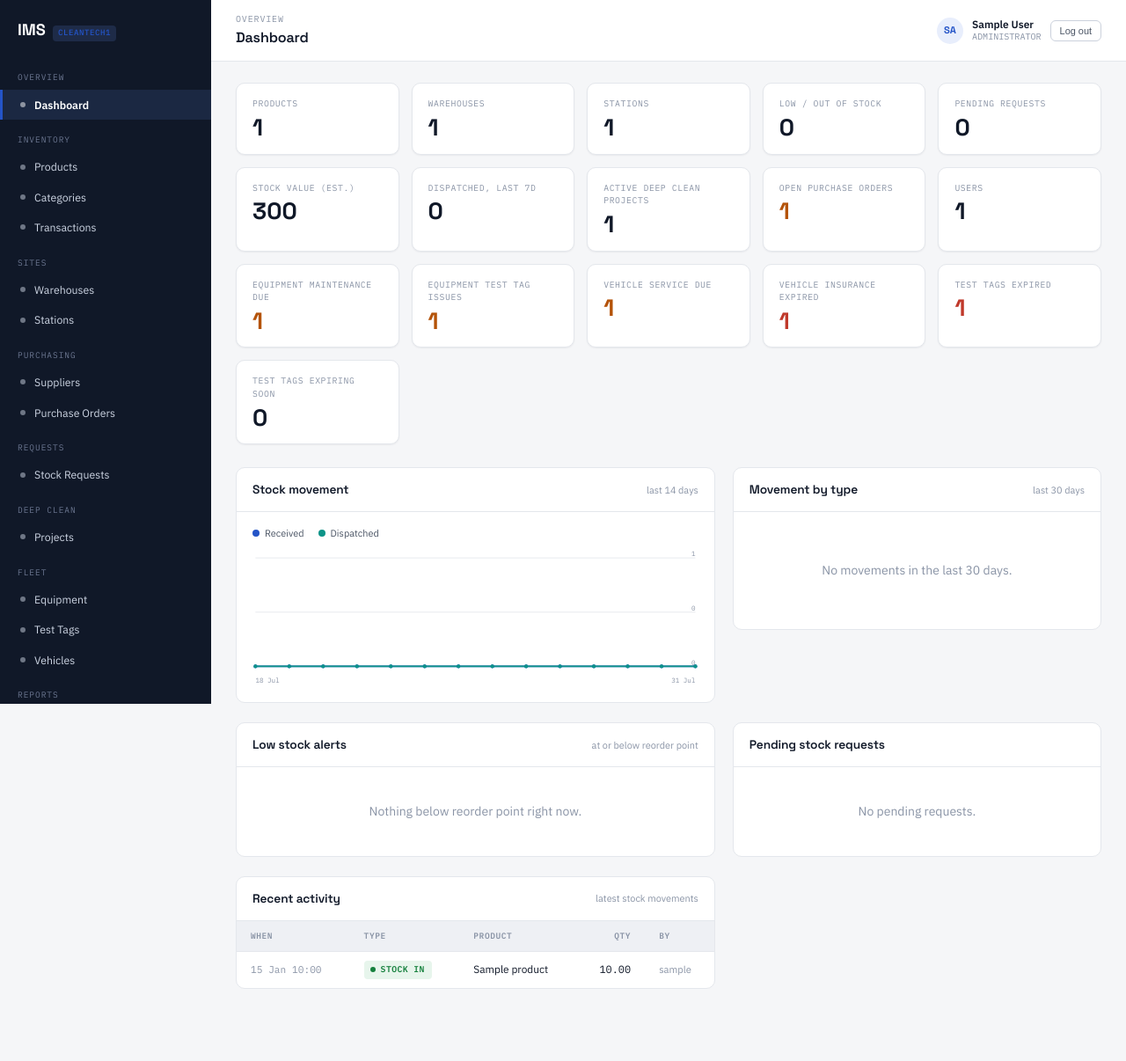
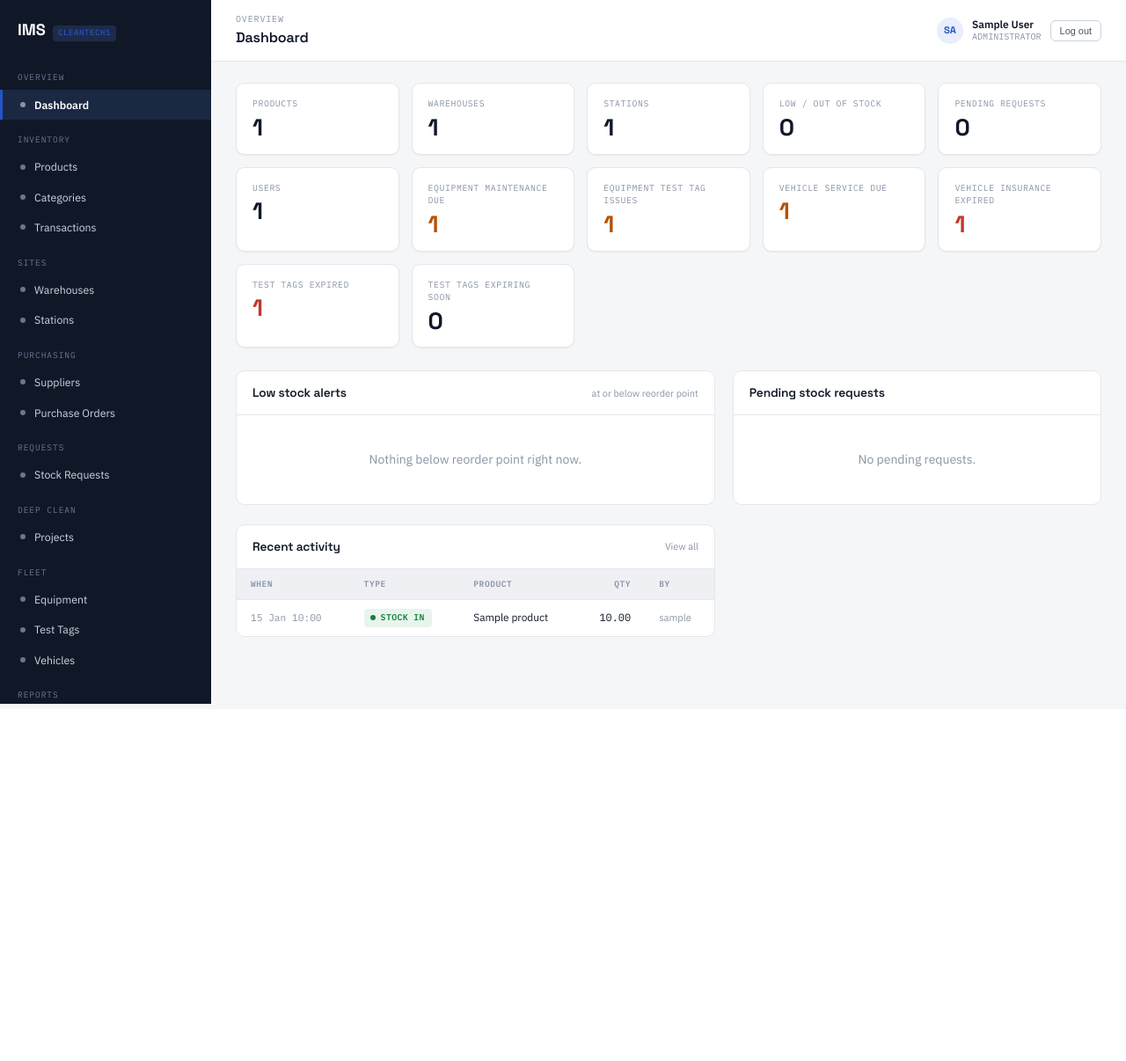
Before and after one commit to the-roshandahal/IMSDjango, a Django app: page / in a window 1280 px wide. Shown: the whole page at 88% size. After the commit the page ends 800 px from the top, so only its background shows below. Run offline with Django 5.2, Linux system fonts and the light colour scheme; a user stored in the database is signed in; tables that the repository leaves empty hold one stand-in row (values such as "Sample post"); data that the repository does not hold is empty.

Commit message:
Revert dashboard charts, expand recent activity, trim the added stat tiles
Per feedback: too many boxes at the top and the charts weren't wanted.
Removes the stock movement line chart and movement-by-type bar chart
(and their now-dead service functions and chart-only CSS tokens), and
the four stat tiles added alongside them (stock value, dispatched last
7d, active projects, open purchase orders). Recent activity now shows
30 entries instead of 8, with a "View all" link to the full transaction
list -- covers "all activities" without inlining an unbounded table.

Co-Authored-By: Claude Sonnet 5 <noreply@anthropic.com>
Claude-Session: https://claude.ai/code/session_01CYDBefNVj9KnBLmtLZCHED

```diff
--- a/apps/reports/services.py
+++ b/apps/reports/services.py
@@ -8,7 +8,6 @@ from datetime import timedelta
 from decimal import Decimal
 
 from django.db.models import Count, Q, Sum
-from django.db.models.functions import TruncDate
 from django.utils import timezone
 
 from apps.audit.models import AuditLog
@@ -276,52 +275,3 @@ def audit_report(date_from, date_to):
     by_actor = qs.exclude(actor__isnull=True).values("actor__username").annotate(count=Count("id")).order_by("-count")[:25]
     by_action = qs.values("action").annotate(count=Count("id")).order_by("-count")[:25]
     return {"total": qs.count(), "by_actor": by_actor, "by_action": by_action}
-
-
-# --------------------------------------------------------------- Dashboard
-
-def _scope_txns(qs, warehouse_ids, station_ids):
-    if warehouse_ids is not None:
-        qs = qs.filter(
-            Q(source_warehouse_id__in=warehouse_ids) | Q(dest_warehouse_id__in=warehouse_ids)
-            | Q(station_id__in=(station_ids or []))
-        )
-    return qs
-
-
-def movement_trend(days=14, warehouse_ids=None, station_ids=None):
-    """Daily received (stock_in + return) vs dispatched (stock_out +
-    station_usage) quantity, oldest first -- feeds the dashboard trend
-    chart. One row per day even where nothing moved, so the chart has no
-    gaps to misread as missing data."""
-    today = timezone.now().date()
-    start = today - timedelta(days=days - 1)
-    qs = _scope_txns(
-        InventoryTransaction.objects.filter(timestamp__date__gte=start, timestamp__date__lte=today),
-        warehouse_ids, station_ids,
-    )
-    received = dict(
-        qs.filter(type__in=[TransactionType.STOCK_IN, TransactionType.RETURN])
-        .annotate(day=TruncDate("timestamp")).values("day").annotate(total=Sum("quantity")).values_list("day", "total")
-    )
-    dispatched = dict(
-        qs.filter(type__in=[TransactionType.STOCK_OUT, TransactionType.STATION_USAGE])
-        .annotate(day=TruncDate("timestamp")).values("day").annotate(total=Sum("quantity")).values_list("day", "total")
-    )
-    rows = []
-    for i in range(days):
-        d = start + timedelta(days=i)
-        rows.append({"date": d, "received": received.get(d, Decimal("0")), "dispatched": dispatched.get(d, Decimal("0"))})
-    return rows
-
-
-def transaction_type_breakdown(days=30, warehouse_ids=None, station_ids=None):
-    today = timezone.now().date()
-    start = today - timedelta(days=days - 1)
-    qs = _scope_txns(
-        InventoryTransaction.objects.filter(timestamp__date__gte=start, timestamp__date__lte=today),
-        warehouse_ids, station_ids,
-    )
-    rows = qs.values("type").annotate(count=Count("id")).order_by("-count")
-    labels = dict(TransactionType.choices)
-    return [{"type": r["type"], "label": labels.get(r["type"], r["type"]), "count": r["count"]} for r in rows]
--- a/static/css/app.css
+++ b/static/css/app.css
@@ -32,9 +32,6 @@
   --pending-soft: #eef0f2;
   --info: #2563a6;
   --info-soft: #e7f0f9;
-
-  --chart-1: #2454c7;
-  --chart-2: #0d9488;
 
   --radius: 6px;
   --radius-lg: 10px;
@@ -75,9 +72,6 @@
     --pending-soft: #1c2532;
     --info: #7db6f0;
     --info-soft: #0f2436;
-
-    --chart-1: #5b8def;
-    --chart-2: #0f9488;
 
     --shadow-1: 0 1px 2px rgba(0, 0, 0, 0.4);
     --shadow-2: 0 4px 20px rgba(0, 0, 0, 0.5);
@@ -283,25 +277,6 @@ main.content { padding: 24px 28px 60px; max-width: 1280px; }
 .stat-tile a:hover { text-decoration: none; }
 .stat-tile:hover { border-color: var(--line-strong); }
 
-/* ---------- Charts ---------- */
-.chart-legend { display: flex; gap: 16px; font-size: 0.78rem; color: var(--ink-600); margin-bottom: 10px; }
-.chart-legend-item { display: flex; align-items: center; gap: 6px; }
-.chart-legend-dot { width: 8px; height: 8px; border-radius: 50%; display: inline-block; }
-
-.trend-svg { width: 100%; height: auto; overflow: visible; }
-.trend-svg .gridline { stroke: var(--line); stroke-width: 1; }
-.trend-svg .axis-label { font-family: var(--font-mono); font-size: 9px; fill: var(--ink-400); }
-.trend-svg .baseline { stroke: var(--line-strong); stroke-width: 1; }
-.trend-svg .series-line { fill: none; stroke-width: 2; }
-.trend-svg .series-marker { r: 2.5; }
-.trend-svg .series-marker:hover { r: 4; }
-
-.bar-chart .bar-row { display: grid; grid-template-columns: 140px 1fr 48px; align-items: center; gap: 10px; padding: 6px 0; }
-.bar-chart .bar-label { font-size: 0.82rem; color: var(--ink-700); white-space: nowrap; overflow: hidden; text-overflow: ellipsis; }
-.bar-chart .bar-track { background: var(--surface-sunken); border-radius: 3px; height: 10px; overflow: hidden; }
-.bar-chart .bar-fill { height: 100%; border-radius: 3px; background: var(--chart-1); }
-.bar-chart .bar-value { font-family: var(--font-mono); font-size: 0.78rem; color: var(--ink-600); text-align: right; }
-
 /* ---------- Cards / panels ---------- */
 .panel {
   background: var(--surface-1);
--- a/templates/accounts/dashboard.html
+++ b/templates/accounts/dashboard.html
@@ -25,28 +25,6 @@
     <div class="stat-label">Pending requests</div>
     <a href="{% url 'stock_requests_web:list' %}?status=pending"><div class="stat-value">{{ pending_requests_count }}</div></a>
   </div>
-  {% if inventory_value is not None %}
-  <div class="stat-tile">
-    <div class="stat-label">Stock value (est.)</div>
-    <a href="{% url 'reports_web:inventory' %}"><div class="stat-value">{{ inventory_value|floatformat:0 }}</div></a>
-  </div>
-  <div class="stat-tile">
-    <div class="stat-label">Dispatched, last 7d</div>
-    <a href="{% url 'reports_web:consumption' %}"><div class="stat-value">{{ week_dispatched|floatformat:0 }}</div></a>
-  </div>
-  {% endif %}
-  {% if active_projects_count is not None %}
-  <div class="stat-tile">
-    <div class="stat-label">Active deep clean projects</div>
-    <a href="{% url 'projects_web:list' %}?status=active"><div class="stat-value">{{ active_projects_count }}</div></a>
-  </div>
-  {% endif %}
-  {% if open_po_count is not None %}
-  <div class="stat-tile {% if open_po_count %}alert{% endif %}">
-    <div class="stat-label">Open purchase orders</div>
-    <a href="{% url 'purchasing_web:list' %}"><div class="stat-value">{{ open_po_count }}</div></a>
-  </div>
-  {% endif %}
   {% if is_admin %}
   <div class="stat-tile">
     <div class="stat-label">Users</div>
@@ -87,63 +65,6 @@
   {% endif %}
 </div>
 
-{% if trend_chart %}
-<div class="two-col">
-  <div>
-    <div class="panel">
-      <div class="panel-head"><h2>Stock movement</h2><span class="sub">last 14 days</span></div>
-      <div class="panel-body">
-        <div class="chart-legend">
-          <span class="chart-legend-item"><span class="chart-legend-dot" style="background:var(--chart-1);"></span>Received</span>
-          <span class="chart-legend-item"><span class="chart-legend-dot" style="background:var(--chart-2);"></span>Dispatched</span>
-        </div>
-        <svg class="trend-svg" viewBox="0 0 {{ trend_chart.width }} {{ trend_chart.height }}" preserveAspectRatio="none">
-          {% for y, label in trend_chart.gridlines %}
-          <line class="gridline" x1="{{ trend_chart.plot_left }}" y1="{{ y }}" x2="{{ trend_chart.plot_right }}" y2="{{ y }}"></line>
-          <text class="axis-label" x="{{ trend_chart.plot_right }}" y="{{ y }}" dy="-2" text-anchor="end">{{ label }}</text>
-          {% endfor %}
-          <line class="baseline" x1="{{ trend_chart.plot_left }}" y1="{{ trend_chart.baseline_y }}" x2="{{ trend_chart.plot_right }}" y2="{{ trend_chart.baseline_y }}"></line>
-
-          <polyline class="series-line" points="{{ trend_chart.received_points }}" style="stroke:var(--chart-1);"></polyline>
-          <polyline class="series-line" points="{{ trend_chart.dispatched_points }}" style="stroke:var(--chart-2);"></polyline>
-
-          {% for m in trend_chart.received_markers %}
-          <circle class="series-marker" cx="{{ m.x }}" cy="{{ m.y }}" style="fill:var(--chart-1);"><title>{{ m.date }} received: {{ m.value }}</title></circle>
-          {% endfor %}
-          {% for m in trend_chart.dispatched_markers %}
-          <circle class="series-marker" cx="{{ m.x }}" cy="{{ m.y }}" style="fill:var(--chart-2);"><title>{{ m.date }} dispatched: {{ m.value }}</title></circle>
-          {% endfor %}
-
-          {% if trend_chart.x_first %}<text class="axis-label" x="{{ trend_chart.x_first.x }}" y="{{ trend_chart.height }}" text-anchor="start">{{ trend_chart.x_first.label|date:"d M" }}</text>{% endif %}
-          {% if trend_chart.x_last %}<text class="axis-label" x="{{ trend_chart.x_last.x }}" y="{{ trend_chart.height }}" text-anchor="end">{{ trend_chart.x_last.label|date:"d M" }}</text>{% endif %}
-        </svg>
-      </div>
-    </div>
-  </div>
-
-  <div>
-    <div class="panel">
-      <div class="panel-head"><h2>Movement by type</h2><span class="sub">last 30 days</span></div>
-      <div class="panel-body">
-        {% if type_breakdown %}
-        <div class="bar-chart">
-          {% for row in type_breakdown %}
-          <div class="bar-row">
-            <div class="bar-label">{{ row.label }}</div>
-            <div class="bar-track"><div class="bar-fill" style="width:{{ row.pct }}%;"></div></div>
-            <div class="bar-value">{{ row.count }}</div>
-          </div>
-          {% endfor %}
-        </div>
-        {% else %}
-        <div class="empty-state">No movements in the last 30 days.</div>
-        {% endif %}
-      </div>
-    </div>
-  </div>
-</div>
-{% endif %}
-
 <div class="two-col">
   <div>
     <div class="panel">
@@ -169,7 +90,7 @@
     </div>
 
     <div class="panel">
-      <div class="panel-head"><h2>Recent activity</h2><span class="sub">latest stock movements</span></div>
+      <div class="panel-head"><h2>Recent activity</h2><a href="{% url 'inventory_web:transaction-list' %}" class="sub">View all</a></div>
       <div class="panel-body flush">
         {% if recent_transactions %}
         <table class="data">
```
Also changed, not shown: apps/accounts/web_views.py (+1 -89 lines).
